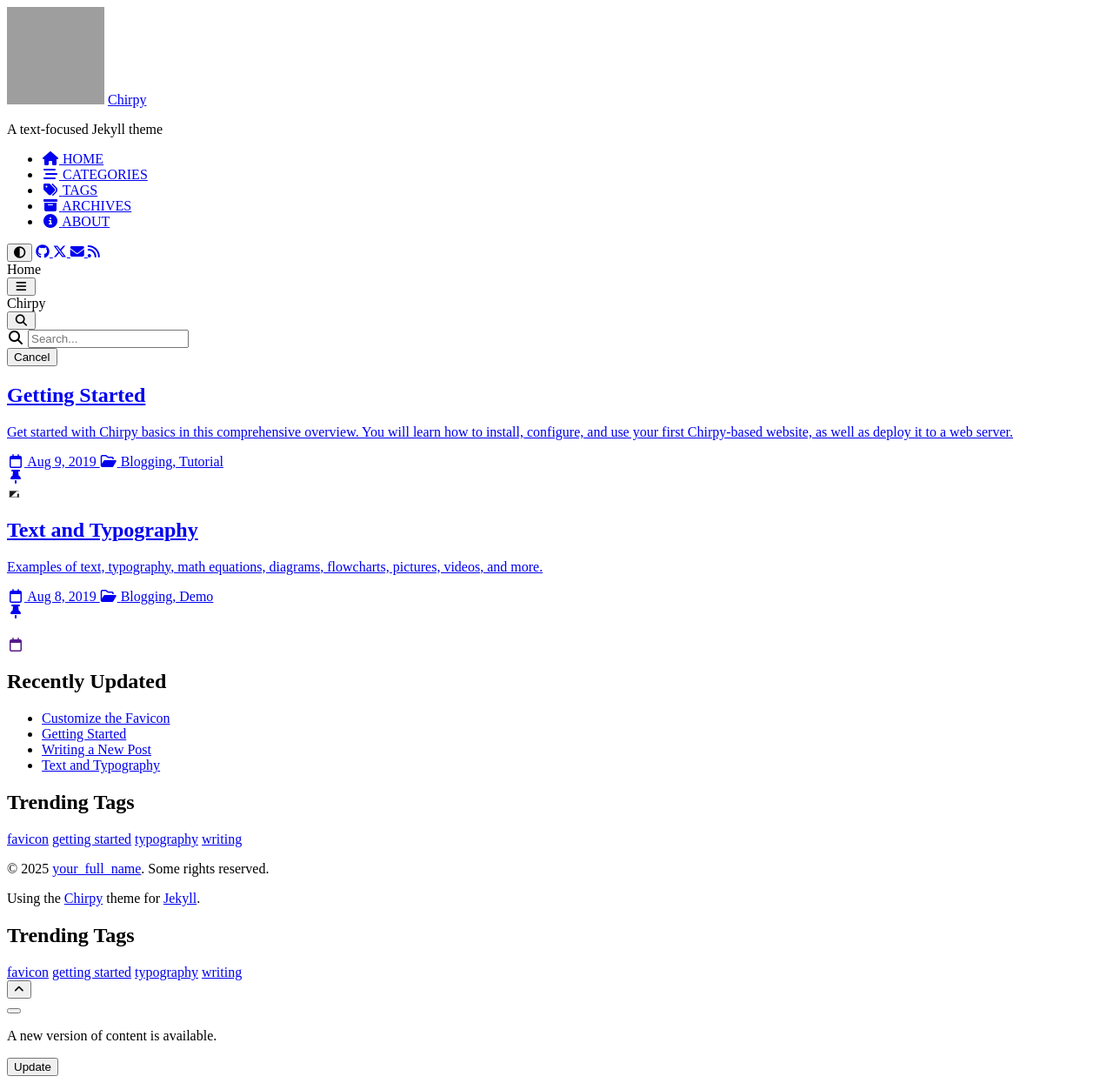
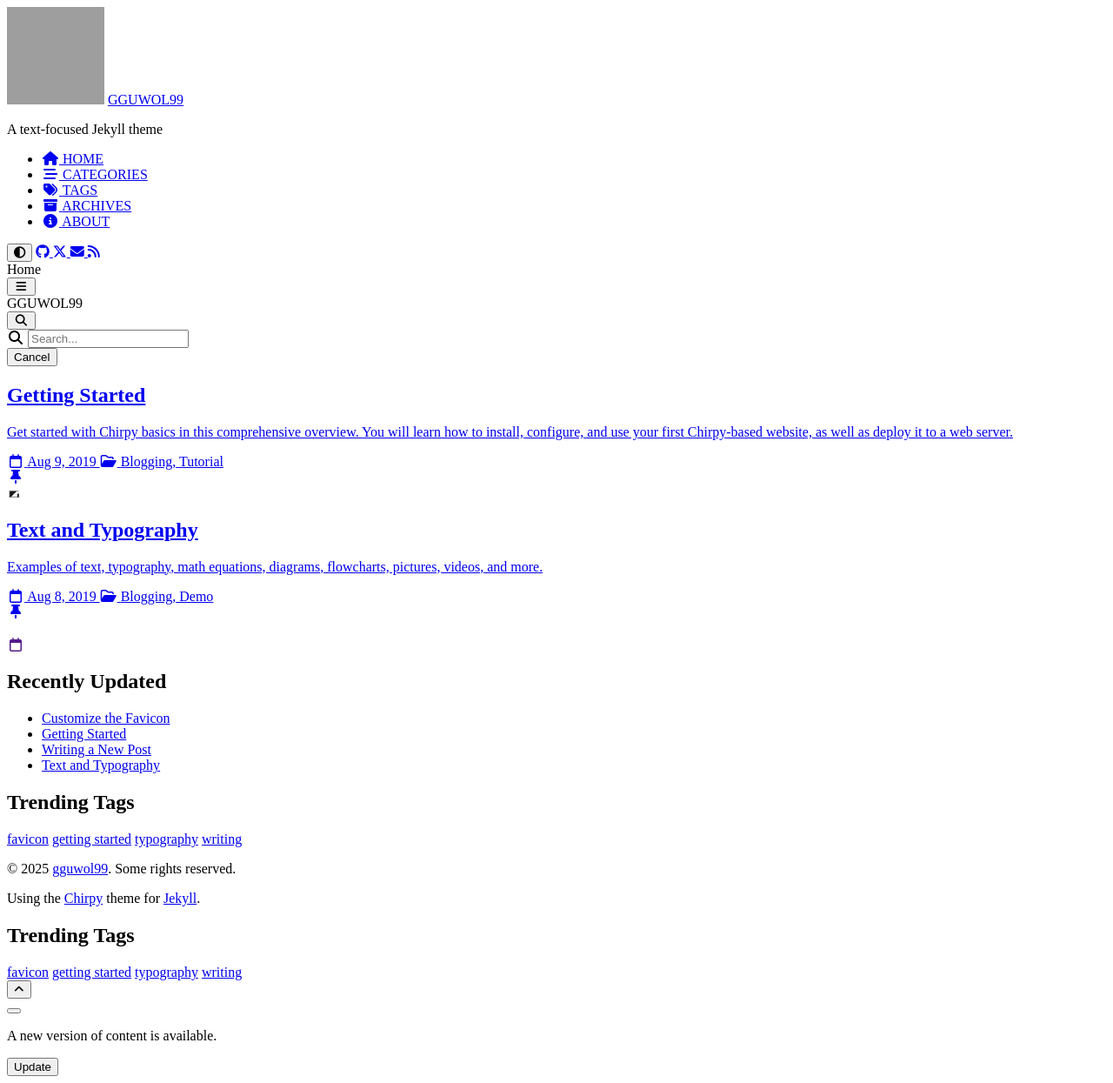
Before and after one commit to gguwol99/gguwol99.github.io, a Jekyll site: the page built from index.markdown, in a window 1280 px wide. Shown: the whole page at 87% size. Built offline with Jekyll 4.4.1, drawn with Linux system fonts in a browser that asks for light colours; cached includes are drawn as plain includes; grey boxes are pictures that could not be loaded.

Commit message:
Changes to be committed: 	modified:   Gemfile 	modified:   Gemfile.lock 	modified:   _config.yml

```diff
--- a/Gemfile
+++ b/Gemfile
@@ -12,3 +12,7 @@ platforms :mingw, :x64_mingw, :mswin, :jruby do
 end
 
 gem "wdm", "~> 0.2.0", :platforms => [:mingw, :x64_mingw, :mswin]
+
+gem "csv"
+gem "logger"
+gem 'base64'
--- a/_config.yml
+++ b/_config.yml
@@ -14,7 +14,7 @@ timezone: Asia/Shanghai
 # jekyll-seo-tag settings › https://github.com/jekyll/jekyll-seo-tag/blob/master/docs/usage.md
 # ↓ --------------------------
 
-title: Chirpy # the main title
+title: GGUWOL99 # the main title
 
 tagline: A text-focused Jekyll theme # it will display as the subtitle
 
@@ -34,7 +34,7 @@ twitter:
 social:
   # Change to your full name.
   # It will be displayed as the default author of the posts and the copyright owner in the Footer
-  name: your_full_name
+  name: gguwol99
   email: example@domain.com # change to your email address
   links:
     # The first element serves as the copyright owner's link
```
Also changed, not shown: Gemfile.lock.
